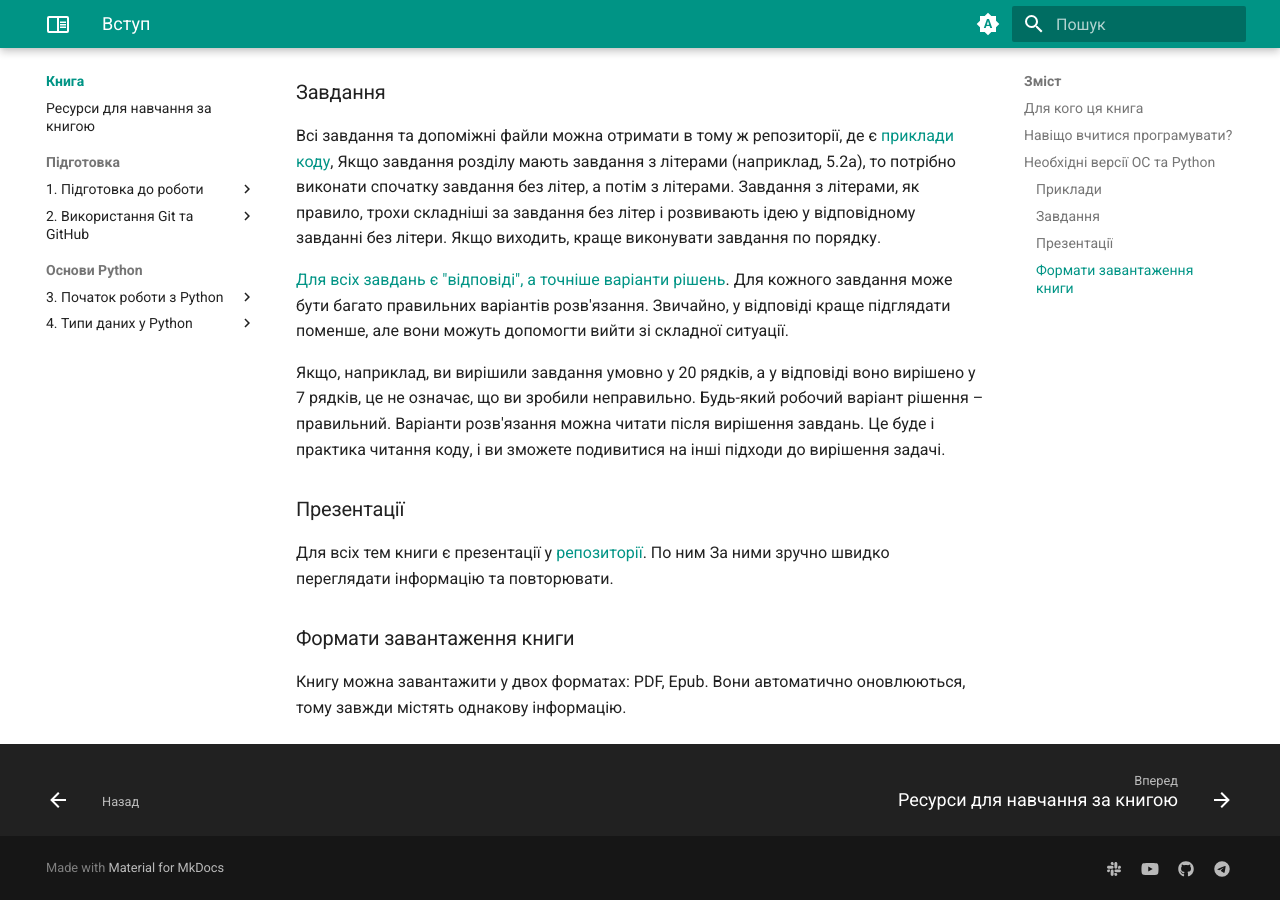
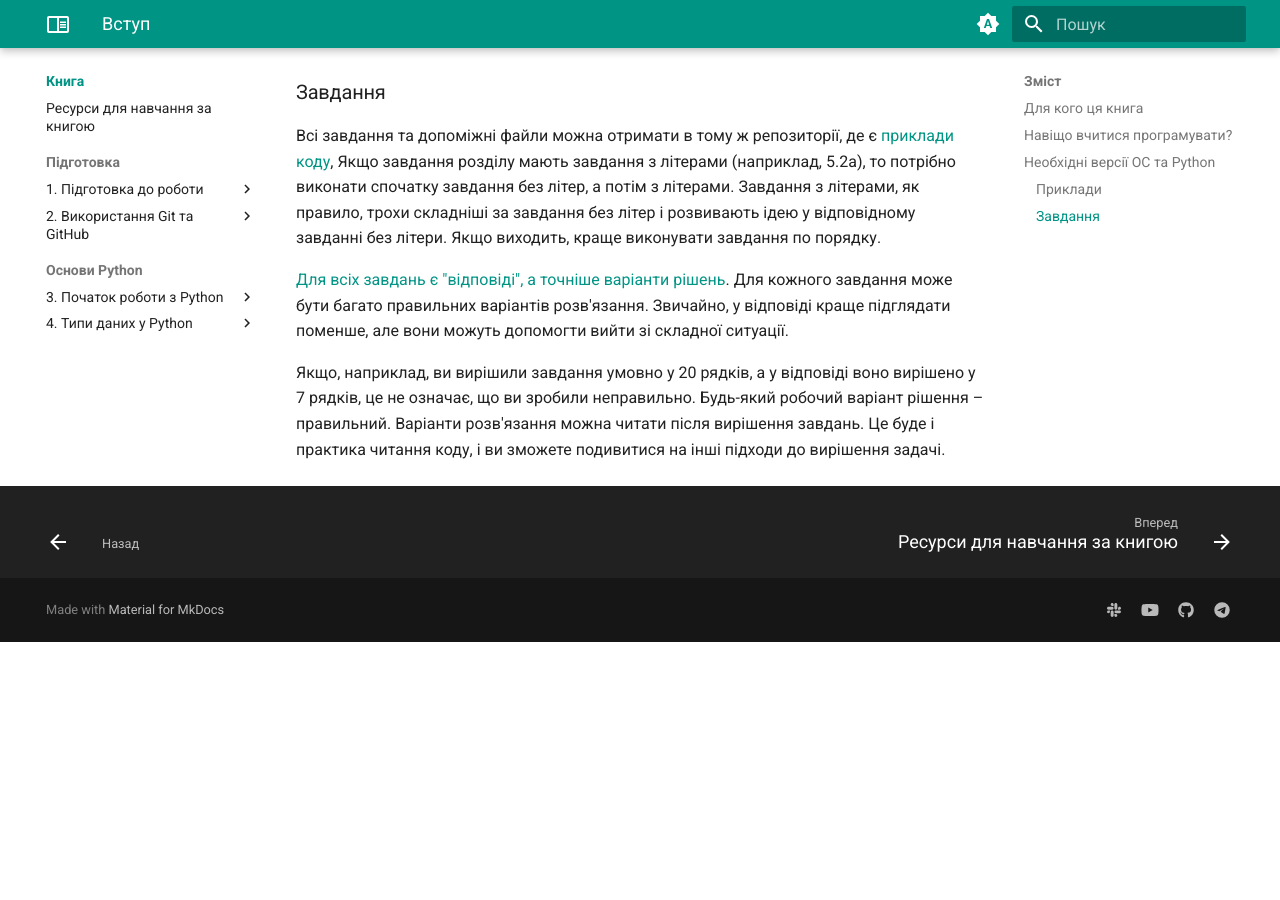
Before and after one commit to natenka/pyneng.io, an MkDocs documentation site: the page built from docs/book/index.md, in a window 1280 px wide and 900 px high, scrolled down 1535 px. Built offline with MkDocs 1.6.1 and Material for MkDocs 9.7.7, drawn with Linux system fonts in a browser that asks for light colours; after the commit the page ends 2177 px from its top, so only the background shows below that.

Commit message:
UPD del links from book

```diff
--- a/docs/book/index.md
+++ b/docs/book/index.md
@@ -74,15 +74,3 @@
 робочий варіант рішення – правильний. Варіанти розв'язання можна читати після
 вирішення завдань. Це буде і практика читання коду, і ви зможете подивитися на
 інші підходи до вирішення задачі.
-
-
-### Презентації
-
-Для всіх тем книги є презентації у [репозиторії](https://github.com/pyneng/all-pyneng-slides/tree/main/pynenguk). По ним
-За ними зручно швидко переглядати інформацію та повторювати.
-
-
-### Формати завантаження книги
-
-Книгу можна завантажити у двох форматах: PDF, Epub. Вони автоматично
-оновлюються, тому завжди містять однакову інформацію.
```
